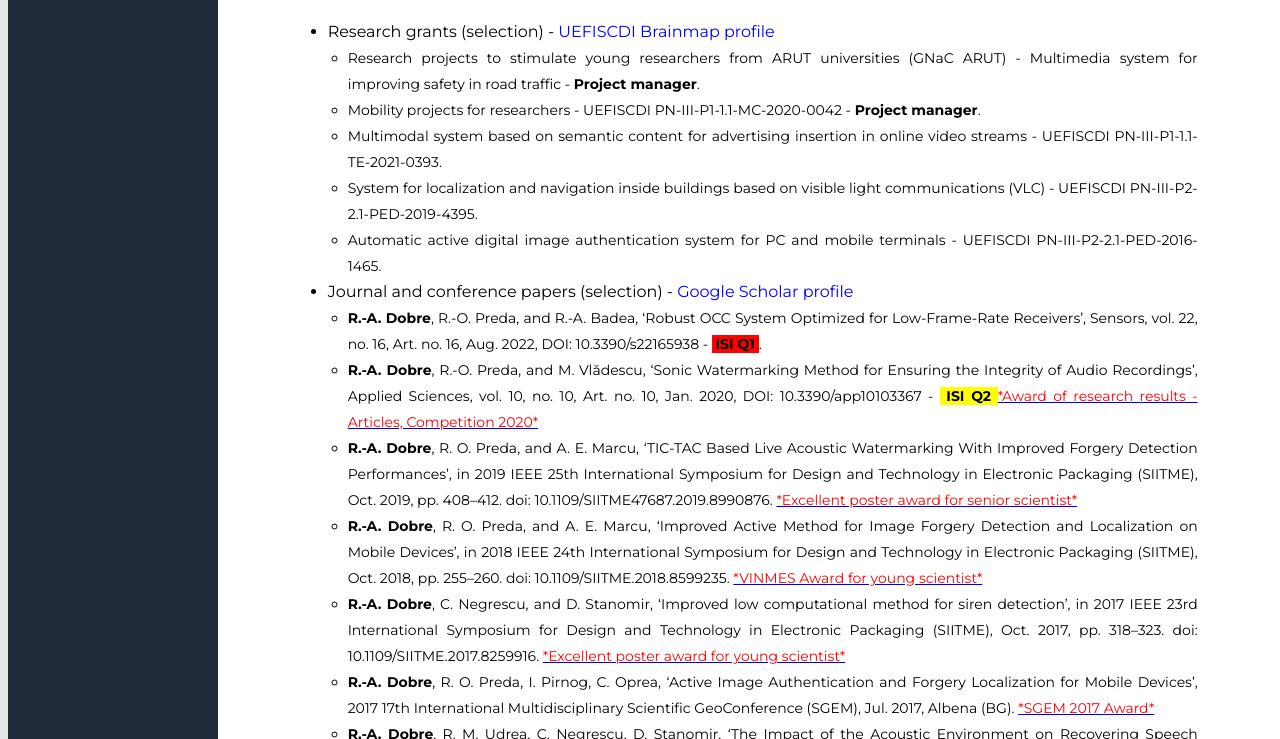
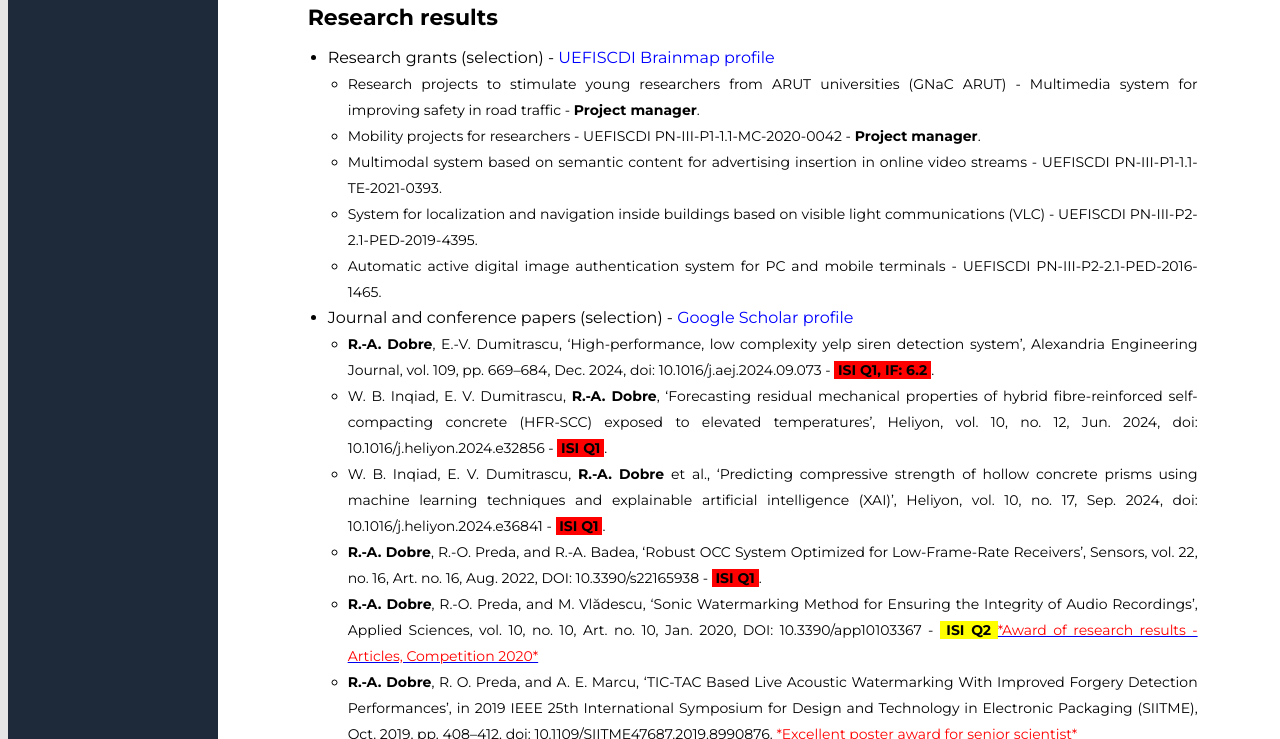
Before and after one commit to robert-dobre/robert-dobre.github.io, a plain HTML site: page index.html in a window 1280 px wide. Shown: the part 1363-2102 px from the top of the page. Drawn offline with Linux system fonts and the light colour scheme.

Commit message:
Added articles and special issue
Added the 3 Q1 articles and one Journal Special Issue

```diff
--- a/index.html
+++ b/index.html
@@ -48,6 +48,7 @@
                 <div class="interests-list2">
                     <ul>
                         <li>Topic Editor for <a href="https://www.mdpi.com/journal/electronics" id="journal-link" target="_blank">MDPI Electronics</a></li>
+                        <li>Guest Editor of the Special Issue <a href="https://www.mdpi.com/journal/electronics/special_issues/3RWHQ97ABG" id="journal-link" target="_blank">“Advancements in Signal Processing: Communications, Sensing and Imaging”</a></li>
                         <li>Guest Editor of the Special Issue <a href="https://www.mdpi.com/journal/electronics/special_issues/VLC_electronics" id="journal-link" target="_blank">“Advances in Radio, Visible Light Communications, and Fiber Optics”</a></li>
                         <li>Reviewer Board member of <a href="https://www.mdpi.com/journal/sensors/submission_reviewers" id="journal-link" target="_blank">Sensors</a>, <a href="https://www.mdpi.com/journal/entropy/submission_reviewers" id="journal-link" target="_blank">Entropy</a>, <a href="https://www.mdpi.com/journal/jimaging/submission_reviewers" id="journal-link" target="_blank">Journal of Imaging</a></li>
                         <li>Regular reviewer for:
@@ -172,6 +173,15 @@
                         </li>
                         <li>Journal and conference papers (selection) - <a href="https://scholar.google.ro/citations?user=6SNhTo0AAAAJ&hl=en" id="journal-link" target="_blank">Google Scholar profile</a>
                             <ul id="research-results-list">
+                                <li>
+                                    <b>R.-A. Dobre</b>, E.-V. Dumitrascu, ‘High-performance, low complexity yelp siren detection system’, Alexandria Engineering Journal, vol. 109, pp. 669–684, Dec. 2024, doi: 10.1016/j.aej.2024.09.073 - <span style="background-color: red;">&nbsp;</span><span style="background-color: red"><b>ISI Q1, IF: 6.2 </b> </span>.
+                                </li>
+                                <li>
+                                    W. B. Inqiad, E. V. Dumitrascu, <b>R.-A. Dobre</b>, ‘Forecasting residual mechanical properties of hybrid fibre-reinforced self-compacting concrete (HFR-SCC) exposed to elevated temperatures’, Heliyon, vol. 10, no. 12, Jun. 2024, doi: 10.1016/j.heliyon.2024.e32856 - <span style="background-color: red;">&nbsp;</span><span style="background-color: red"><b>ISI Q1 </b> </span>.
+                                </li>
+                                <li>
+                                    W. B. Inqiad, E. V. Dumitrascu, <b>R.-A. Dobre</b> et al., ‘Predicting compressive strength of hollow concrete prisms using machine learning techniques and explainable artificial intelligence (XAI)’, Heliyon, vol. 10, no. 17, Sep. 2024, doi: 10.1016/j.heliyon.2024.e36841 - <span style="background-color: red;">&nbsp;</span><span style="background-color: red"><b>ISI Q1 </b> </span>.
+                                </li>
                                 <li>
                                     <b>R.-A. Dobre</b>, R.-O. Preda, and R.-A. Badea, ‘Robust OCC System Optimized for Low-Frame-Rate Receivers’, Sensors, vol. 22, no. 16, Art. no. 16, Aug. 2022, DOI: 10.3390/s22165938 - <span style="background-color: red;">&nbsp;</span><span style="background-color: red"><b>ISI Q1 </b> </span>.
                                 </li>
```
